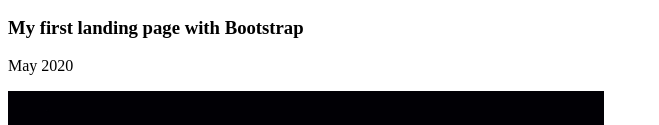
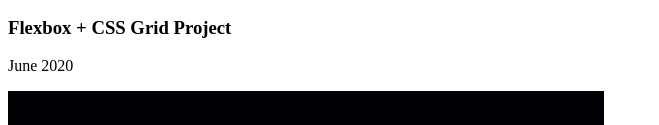
Before and after one commit to aladwig/portfoliosite.io, a plain HTML site: page projects.html in a window 1280 px wide. Shown: the part 425-550 px from the top of the page, without its empty margins (0-659 px from the left). Drawn offline with Linux system fonts and the light colour scheme.

Commit message:
Update projects.html

```diff
--- a/projects.html
+++ b/projects.html
@@ -16,8 +16,8 @@
                 <a href="https://aladwig.github.io/flexgrid.io/">
                 <img src="./assets/images/header.jpg" class="img-responsive" alt="" width="596" height="352">
                 </a>
-                <h3 class="h5">My first landing page with Bootstrap</h3>
-                <p>May 2020</p>
+                <h3 class="h5">Flexbox + CSS Grid Project</h3>
+                <p>June 2020</p>
               </div>
               <div class="col-md-4">
                 <a href="https://aladwig.github.io/">
```
